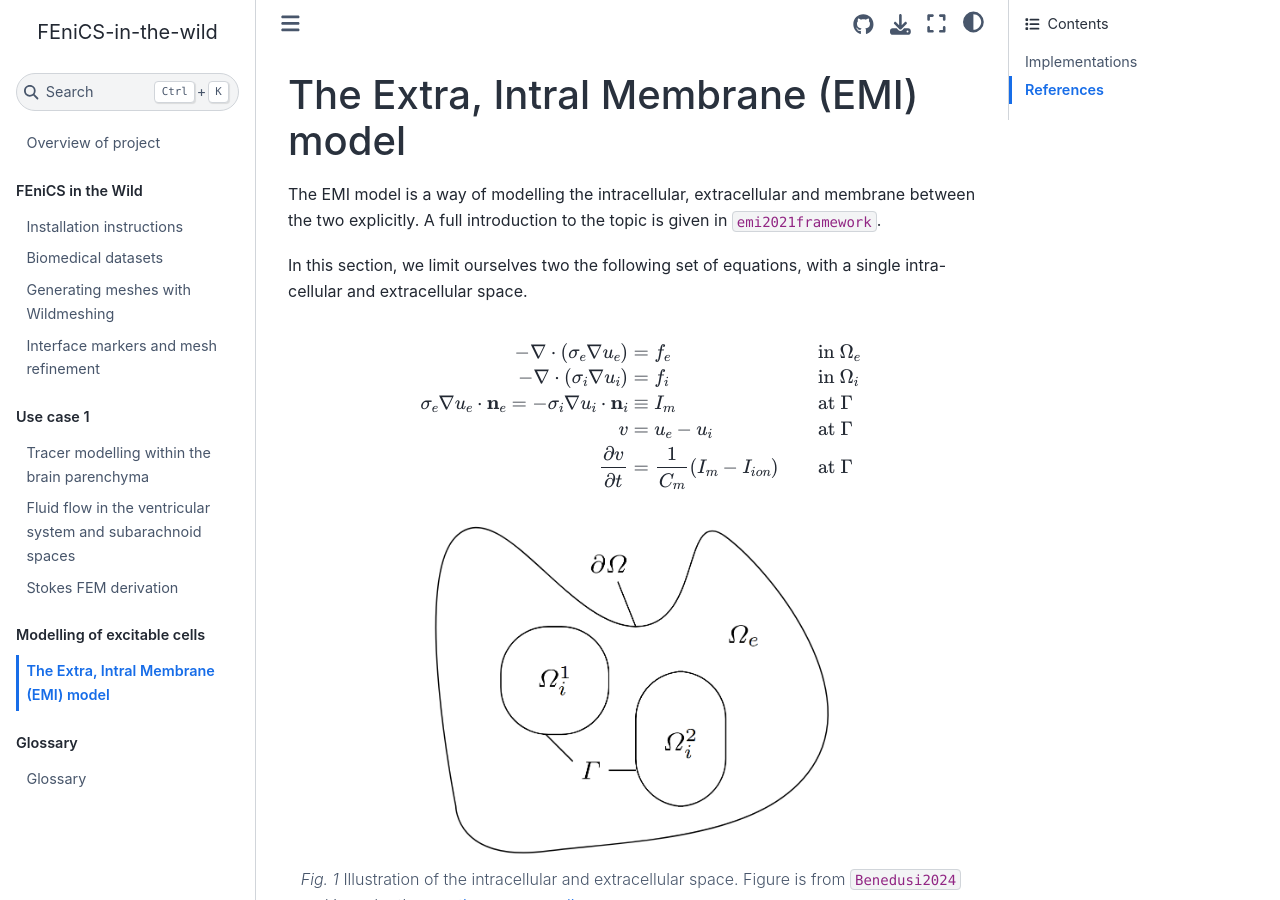
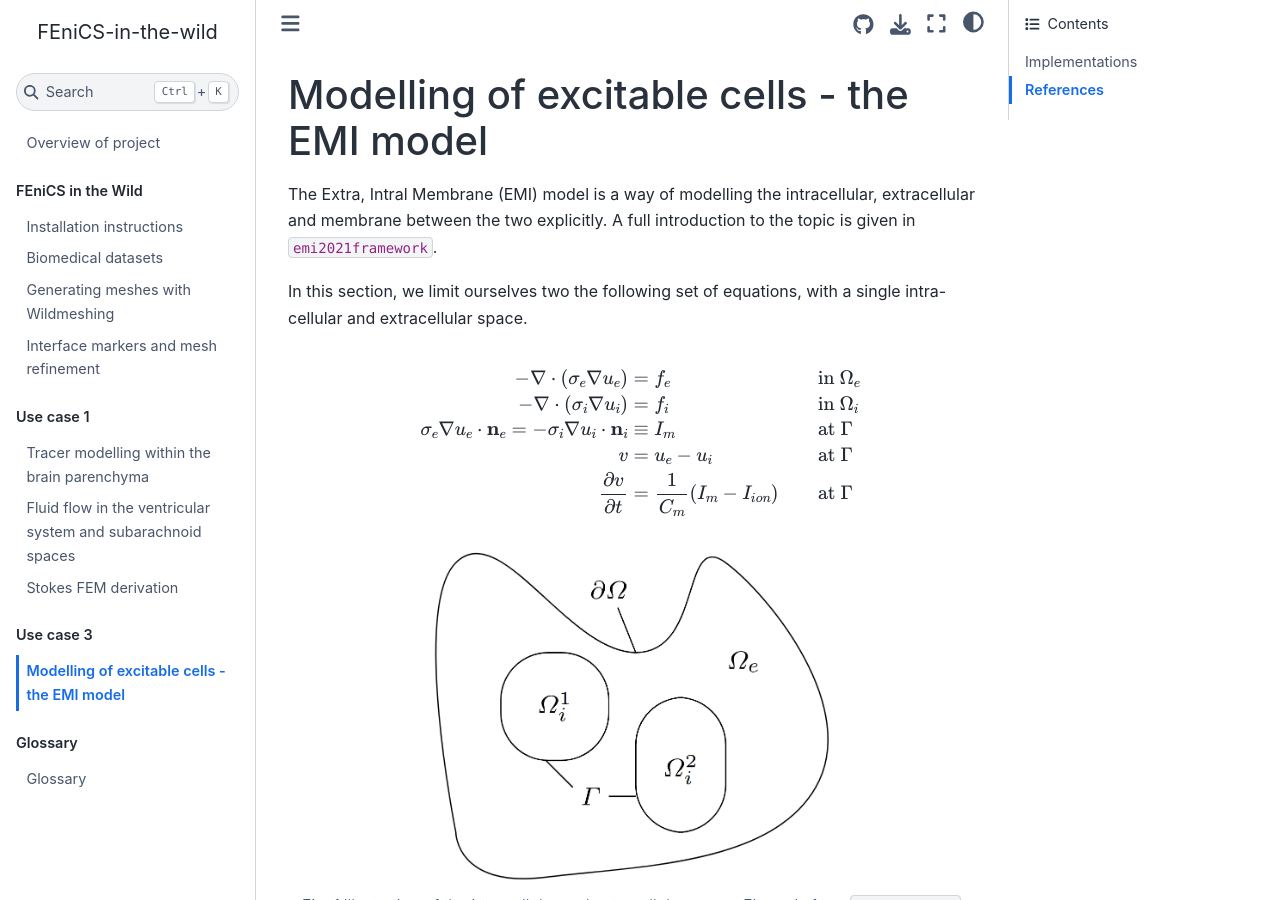
Before and after one commit to scientificcomputing/fenics-in-the-wild, a Jupyter Book: the page built from src/ucs/emi/emi.md, in a window 1280 px wide and 900 px high. Built offline with Jupyter Book 1.0.4 settings and Sphinx 7.4.7 and the Sphinx Book theme 1.1.4, drawn with Linux system fonts in a browser that asks for light colours; pages that are not in the unit, such as notebooks, are missing from menus; cross-references to code outside the pages are shown as plain code.

Commit message:
Use other dataset on binder and rename

```diff
--- a/_toc.yml
+++ b/_toc.yml
@@ -18,7 +18,7 @@ parts:
       - file: src/ucs/diffusion/flow
       - file: src/ucs/diffusion/flow_variational_form
 
-  - caption: "Modelling of excitable cells"
+  - caption: "Use case 3"
     chapters:
       - file: src/ucs/emi/emi
       - file: src/ucs/emi/emi_primal_single
--- a/src/ucs/emi/emi.md
+++ b/src/ucs/emi/emi.md
@@ -1,7 +1,7 @@
 
-# The Extra, Intral Membrane (EMI) model
+# Modelling of excitable cells - the EMI model
 
-The EMI model is a way of modelling the intracellular, extracellular and membrane between the two explicitly.
+The Extra, Intral Membrane (EMI) model is a way of modelling the intracellular, extracellular and membrane between the two explicitly.
 A full introduction to the topic is given in {cite}`emi2021framework`.
 
 In this section, we limit ourselves two the following set of equations, with a single intra-cellular and extracellular space.
```
Also changed, not shown: 1 other file.
